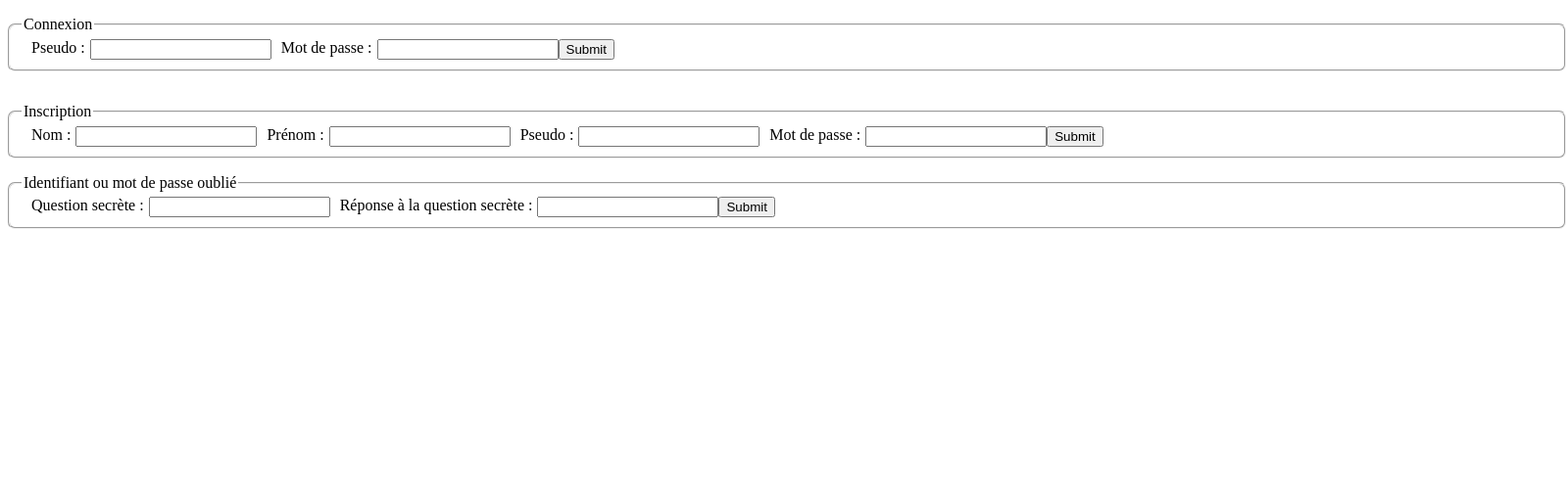
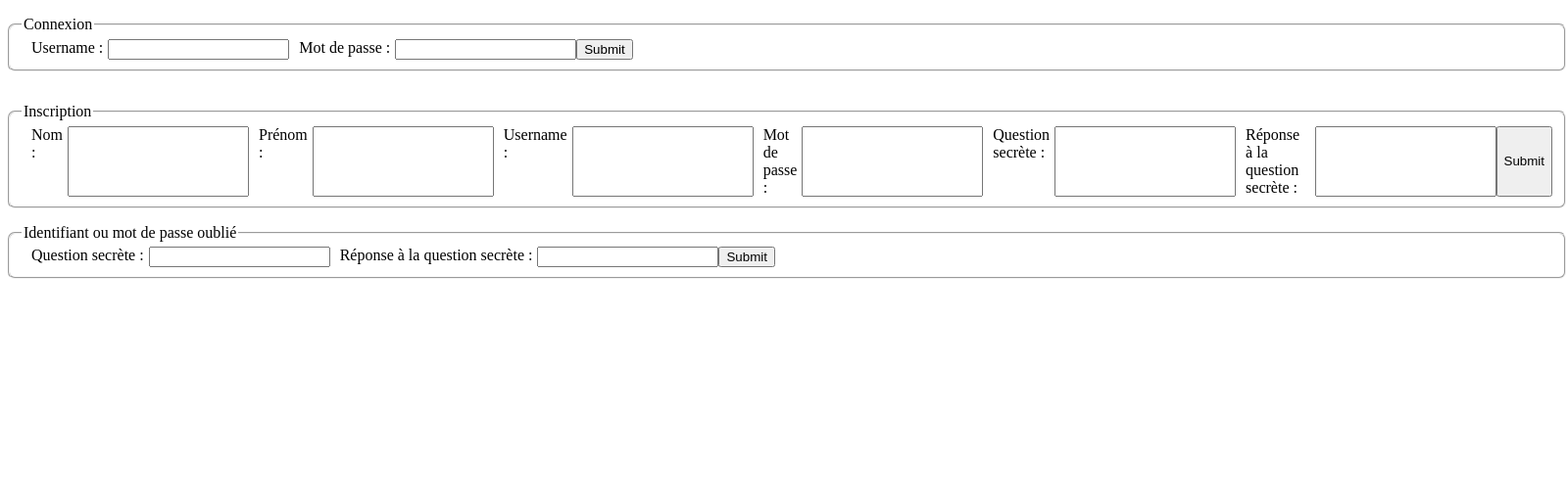
Before and after one commit to Storulv/ProjetExtranetGBAF, a PHP site: page /ProjetExtranetGBAF/signinpage.php in a window 1600 px wide. Shown: the part 133-646 px from the top of the page at 98% size. Run offline with PHP 8.4, Linux system fonts and the light colour scheme.

Commit message:
php formulaire insc + connect + session

```diff
--- a/header.php
+++ b/header.php
@@ -1,3 +1,7 @@
+<?php
+$bdd = new PDO('mysql:host=127.0.0.1;dbname=extranet gbaf;charset=utf8', 'root', '');
+?>
+
 <!doctype html>
 <html lang="fr">
 <head>
@@ -11,5 +15,9 @@
 <header>
   <a href="index.php">
   <img class="Logo_GBAF" src="img/logogbaf2.png" alt="logo GBAF" />
+
+  <?php
+
+  ?>
   </a>
 </header>
--- a/signinpage.php
+++ b/signinpage.php
@@ -1,20 +1,4 @@
-<?php
-$bdd = new PDO('mysql:host=127.0.0.1;dbname=extranet gbaf;charset=utf8', 'root', '');
-
-if(isset($_POST['form_inscription'])){
-
-  $pseudo_insc = htmlspecialchars($_POST['pseudo_insc']);
-  $nom_insc = htmlspecialchars($_POST['nom_insc']);
-  $prenom_insc = htmlspecialchars($_POST['prenom_insc']);
-  $mdp_insc = password_hash($_POST['mdp_insc'],PASSWORD_DEFAULT);
-
-  if(!empty($_POST['pseudo_insc']) AND !empty($_POST['nom_insc']) AND !empty($_POST['prenom_insc']) AND !empty($_POST['mdp_insc'])){
-  }
-  else{
-    $erreur_insc = "Tout les champs doivent être complétés";
-  }
-}
-?>
+<?php include("traitement.php");?>
 
 <!doctype html>
 <html lang="fr">
@@ -43,9 +27,9 @@ if(isset($_POST['form_inscription'])){
       <fieldset>
         <legend>Connexion</legend>
 
-        <label for="Pseudo"> Pseudo : </label><input type="text" name="Pseudo">
+        <label for="Pseudo"> Username : </label><input type="text" name="username">
 
-        <label> Mot de passe : </label><input type="password" name="Mot de passe">
+        <label> Mot de passe : </label><input type="password" name="password">
 
         <input type="submit" name="form_connexion"></input>
 
@@ -53,6 +37,14 @@ if(isset($_POST['form_inscription'])){
     </p>
 
   </form>
+
+  <?php
+
+  if(isset($erreur_connect)){
+    echo '<font color="red">'.$erreur_connect.'</font>';
+  }
+
+  ?>
 
   <!-- Formulaire d'inscription -->
 
@@ -62,16 +54,20 @@ if(isset($_POST['form_inscription'])){
         <legend>Inscription</legend>
 
         <label> Nom : </label>
-        <input type="text" name="nom_insc">
+        <input type="text" name="nom">
 
         <label> Prénom : </label>
-        <input type="text" name="prenom_insc">
+        <input type="text" name="prenom">
 
-        <label for="Pseudo"> Pseudo : </label>
-        <input type="text" name="pseudo_insc">
+        <label for="Pseudo"> Username : </label>
+        <input type="text" name="username">
 
         <label> Mot de passe : </label>
-        <input type="password" name="mdp_insc">
+        <input type="password" name="password">
+
+        <label> Question secrète : </label><input type="text" name="question">
+
+        <label> Réponse à la question secrète : </label><input type="text" name="reponse">
 
         <input type="submit" name="form_inscription"></input>
       </fieldset>
@@ -93,9 +89,9 @@ if(isset($_POST['form_inscription'])){
       <fieldset>
         <legend>Identifiant ou mot de passe oublié</legend>
 
-        <label> Question secrète : </label><input type="text" name="Question secrète">
+        <label> Question secrète : </label><input type="text" name="question">
 
-        <label> Réponse à la question secrète : </label><input type="text" name="Réponse à la question secrète">
+        <label> Réponse à la question secrète : </label><input type="text" name="reponse">
 
         <input type="submit" name="form_recup"></input>
       </fieldset>
--- /dev/null
+++ b/traitement.php
@@ -0,0 +1,66 @@
+<?php
+$bdd = new PDO('mysql:host=127.0.0.1;dbname=extranet gbaf;charset=utf8', 'root', '');
+
+// PHP formulaire d'inscription
+if(isset($_POST['form_inscription'])){
+
+  $pseudo_insc = htmlspecialchars($_POST['username']);
+  $nom_insc = htmlspecialchars($_POST['nom']);
+  $prenom_insc = htmlspecialchars($_POST['prenom']);
+  $password_insc = password_hash($_POST['password'],PASSWORD_DEFAULT);
+  $question_insc = htmlspecialchars($_POST['prenom']);
+  $reponse = htmlspecialchars($_POST['prenom']);
+
+  // Verif si tout les champs sont remplis
+  if(!empty($_POST['username']) AND !empty($_POST['nom']) AND !empty($_POST['prenom']) AND !empty($_POST['password']) AND !empty($_POST['question']) AND !empty($_POST['reponse'])){
+
+    // Verification pseudo libre
+    $recusername = $bdd->prepare("SELECT * FROM membres WHERE username = ?");
+    $recusername->execute(array($pseudo_insc));
+    $usernameexist = $recusername->rowCount();
+    // si le pseudo est libre
+    if($usernameexist==0){
+
+      // Entrée dans la BDD des informations de connection
+      $insertmembre = $bdd->prepare("INSERT INTO membres(nom, prenom, username, password, question, reponse) VALUES(?, ?, ?, ?, ?, ?)");
+      $insertmembre->execute(array($pseudo_insc, $nom_insc, $prenom_insc, $password_insc, $question_insc, $reponse));
+      //$erreur = "Votre compte a bien été créé."; // remplacer $erreur par $_SESSION
+      $idmembre = $bdd->prepare("SELECT LAST_INSERT_ID()");
+      $idmembre->execute();
+      $membreconnect = $idmembre->fetch();
+      $_SESSION["utilisateur_connecte"] = $membreconnect[0];
+
+      header('Location : 127.0.0.1/ProjetExtranetGBAF/index.php');
+
+
+    }
+
+    else{
+      $erreur_insc ='Cet Username est déjà utilisé, veuillez en choisir un autre.';
+    }
+
+  }
+  else{
+    $erreur_insc = "Tout les champs doivent être complétés";
+  }
+}
+
+// PHP formulaire de connection
+
+if(isset($_POST['form_connexion'])){
+    $username_connect = htmlspecialchars($_POST['username']);
+    $password_connect = password_hash($_POST['password'],PASSWORD_DEFAULT);
+
+    // Verif si tout les champs sont remplis
+    if(!empty($username_connect) AND !empty($password_connect)){
+        echo "ok";
+    }
+    else{
+        $erreur_connect = "Tout les champs doivent être complétés";
+    }
+}
+//var_dump($_POST);
+//var_dump("coucou");
+//exit;
+
+?>
```
